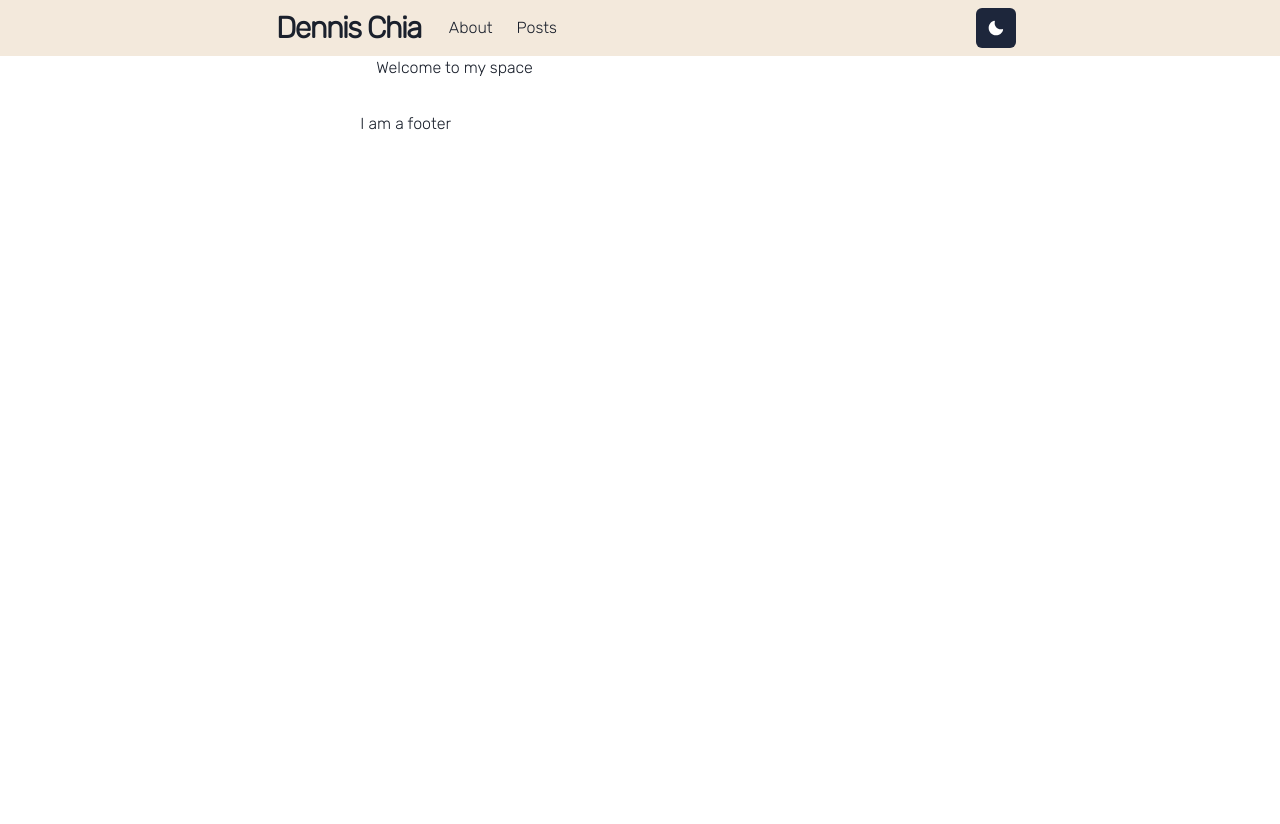
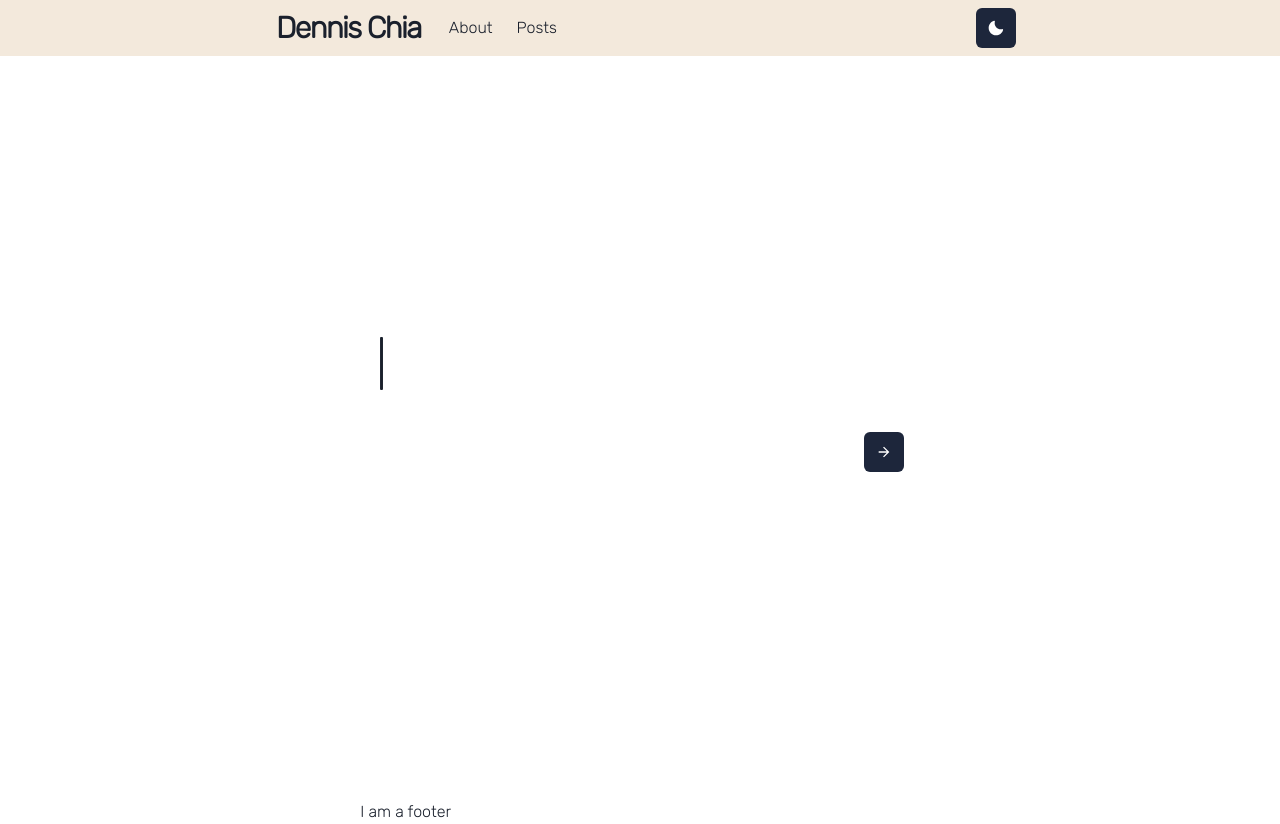
Before and after one commit to dennis3124/next-portfolio, a Next.js app: page / in a window 1280 px wide. Before the commit the page ends 800 px from the top, so only its background shows below. Built offline with nearby package versions, Linux system fonts and the light colour scheme.

Commit message:
added home page with animation

```diff
--- a/components/layouts/main.tsx
+++ b/components/layouts/main.tsx
@@ -20,7 +20,7 @@ const Layout = ({ children, router }: LayoutProps) => {
 
       <Font />
 
-      <Navbar />
+      <Navbar path={router.asPath} />
 
       {children}
 
--- a/package.json
+++ b/package.json
@@ -16,7 +16,8 @@
     "framer-motion": "^4",
     "next": "12.0.3",
     "react": "17.0.2",
-    "react-dom": "17.0.2"
+    "react-dom": "17.0.2",
+    "typewriter-effect": "^2.18.2"
   },
   "devDependencies": {
     "@types/node": "16.11.7",
--- a/pages/index.tsx
+++ b/pages/index.tsx
@@ -1,11 +1,66 @@
-import { Box, Container } from '@chakra-ui/react'
+import { ArrowForwardIcon } from '@chakra-ui/icons'
+import {
+  Box,
+  Container,
+  Flex,
+  IconButton,
+  useColorModeValue
+} from '@chakra-ui/react'
+import { ClassNames } from '@emotion/react'
+import { motion } from 'framer-motion'
 import type { NextPage } from 'next'
+import React from 'react'
+import Typewriter from 'typewriter-effect'
 
 const Home: NextPage = () => {
+  const [showForward, setShowForward] = React.useState(false)
+  const variants = {
+    appear: { opacity: 1 }
+  }
   return (
-    <Box as="main" pb={8}>
-      <Container maxW="container.md" pt={14}>
-        <h1> Welcome to my space </h1>
+    <Box as="main" height="100vh">
+      <Container
+        maxW="container.md"
+        display="flex"
+        flexDirection={'column'}
+        justifyContent="center"
+        height="100%"
+      >
+        <ClassNames>
+          {({ css }) => (
+            <Typewriter
+              options={{
+                loop: true,
+                wrapperClassName: css({ fontSize: 48 }),
+                cursorClassName: css({ fontSize: 48 })
+              }}
+              onInit={typewriter => {
+                typewriter
+                  .typeString('Welcome to my space...')
+                  .callFunction(() => {
+                    setShowForward(true)
+                  })
+                  .start()
+              }}
+            />
+          )}
+        </ClassNames>
+        <Flex justify="flex-end" mt={8}>
+          <motion.div
+            initial={{ opacity: 0 }}
+            key={useColorModeValue('light', 'dark')}
+            animate={showForward && 'appear'}
+            transition={{ duration: 0.2 }}
+            variants={variants}
+          >
+            <IconButton
+              aria-label="Toggle Theme Between Light and Dark"
+              colorScheme={useColorModeValue(`brand`, 'orange')}
+              icon={<ArrowForwardIcon />}
+              onClick={() => alert('clicked')}
+            />
+          </motion.div>
+        </Flex>
       </Container>
     </Box>
   )
```
Also changed, not shown: 1 other file (tests, documents, lock files or other folders).
